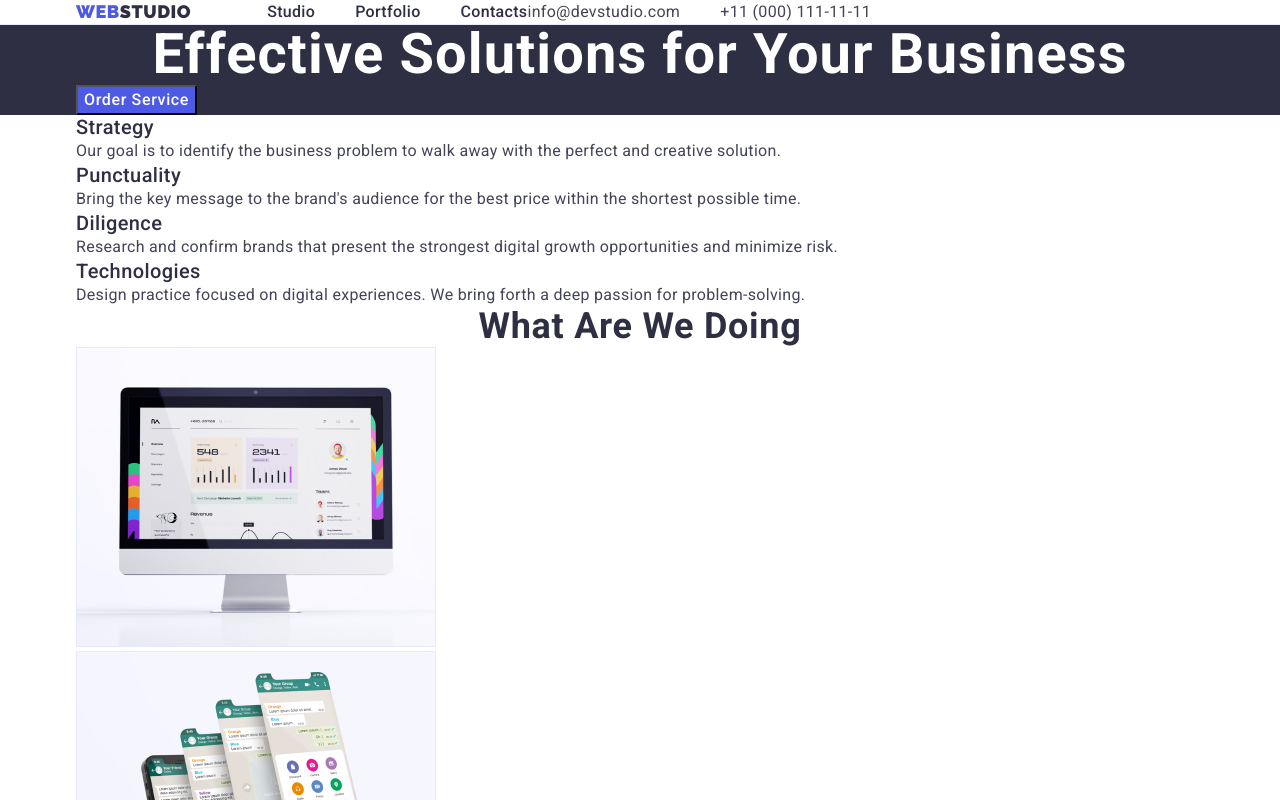
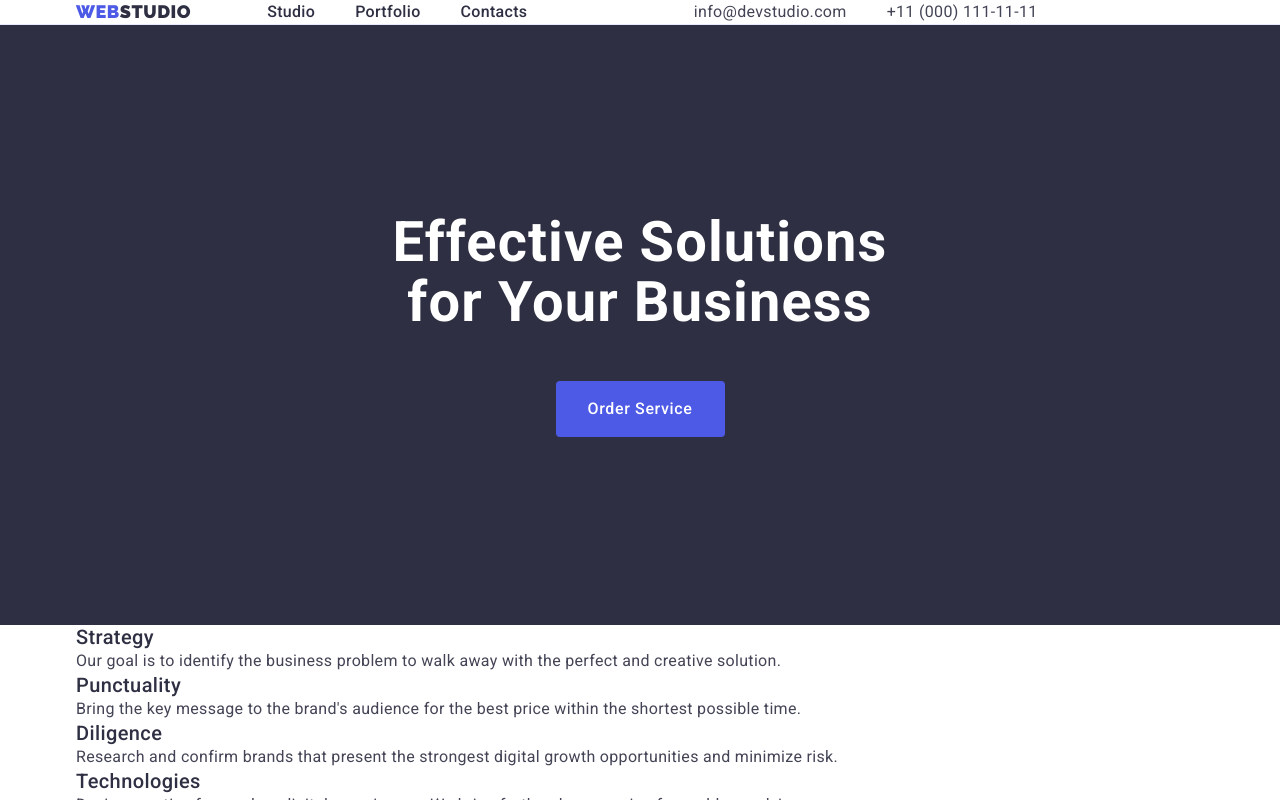
Before and after one commit to GuraSergii/goit-markup-hw-03, a plain HTML site: page index.html in a window 1280 px wide. Shown: the top 800 px of the page. Drawn offline with nearby package versions, Linux system fonts and the light colour scheme.

Commit message:
Update style.css

```diff
--- a/css/style.css
+++ b/css/style.css
@@ -83,6 +83,7 @@ ol {
   line-height: 1.5;
   letter-spacing: 0.02em;
   color: var(--color-grey);
+  padding: 24px 0;
 }
 
 .nav-list:hover,
@@ -92,6 +93,7 @@ ol {
 
 .address {
   font-style: normal;
+  margin: 0 auto;
 }
 .address-link {
   font-size: 16px;
@@ -109,6 +111,7 @@ ol {
 
 .hero {
   background-color: var(--color-grey);
+  padding: 188px 0;
 }
 .hero-title {
   font-size: 56px;
@@ -116,8 +119,11 @@ ol {
   text-align: center;
   letter-spacing: 0.02em;
   color: var(--color-white);
+  max-width: 496px;
+  margin: 0 auto 48px auto;
 }
 .hero-button {
+  display: block;
   background-color: var(--color-iris);
   font-family: "Roboto", sans-serif;
   font-weight: 500;
@@ -125,6 +131,12 @@ ol {
   line-height: 1.5;
   letter-spacing: 0.04em;
   color: var(--color-white);
+  min-width: 169px;
+  height: 56px;
+  border: none;
+  border-radius: 4px;
+  cursor: pointer;
+  margin: 0 auto;
 }
 .hero-button:hover,
 .hero-button:focus {
```
